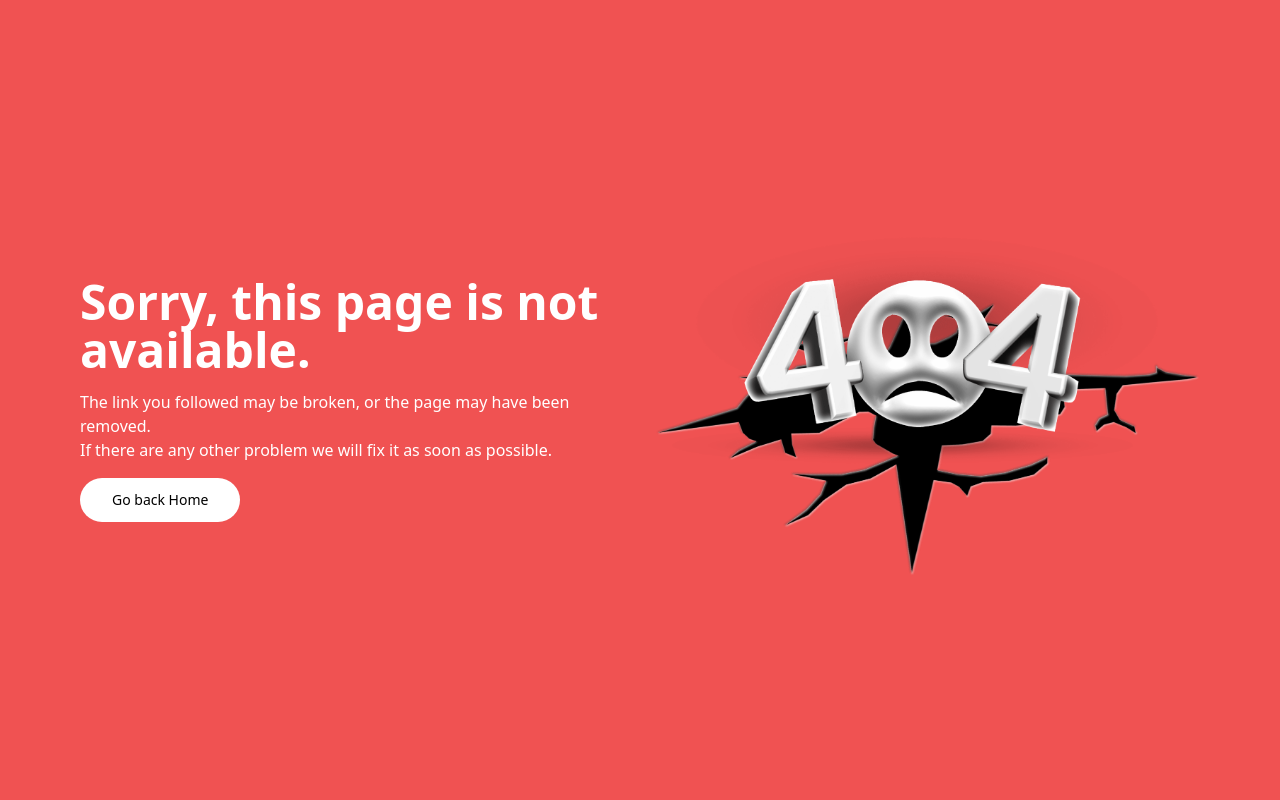
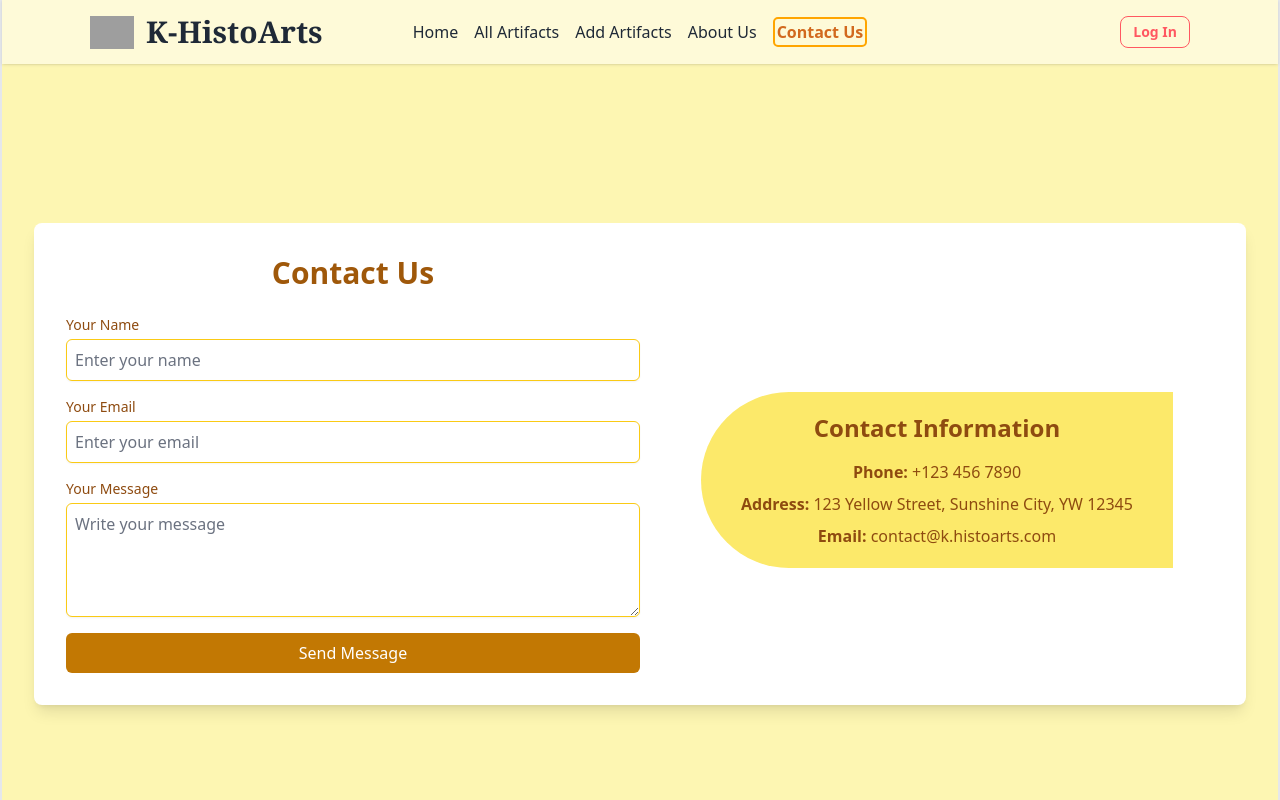
Before and after one commit to kamrul2006/Histo-Arts, a React (Vite) app: page /contactUs in a window 1280 px wide. Shown: the top 800 px of the page. Built offline with nearby package versions, Linux system fonts and the light colour scheme; no server answers; grey boxes are pictures that could not be loaded.

Commit message:
earlyJob Edited

```diff
--- a/index.html
+++ b/index.html
@@ -1,5 +1,5 @@
 <!doctype html>
-<html lang="en">
+<html lang="en" data-theme="light">
 
 <head>
   <meta charset="UTF-8" />
--- a/src/Components/Fixed/Active.css
+++ b/src/Components/Fixed/Active.css
@@ -1,6 +1,7 @@
 .active {
-    background-color:mediumturquoise;
     border-radius: 5px 5px 5px 5px;
-    border-right: 3px red solid;
-    border-left: 3px red solid;
+    border: 2px solid orange;
+    padding: 2px;
+    font-weight: bolder;
+    color: chocolate;
 }
--- a/src/Components/Fixed/NavbarPart.jsx
+++ b/src/Components/Fixed/NavbarPart.jsx
@@ -3,10 +3,11 @@ import { Link, NavLink } from "react-router-dom";
 import { AuthContext } from "../../Providers/AuthProvider";
 
 const list = <>
-    <li><NavLink to={'/'}>Home</NavLink> </li>
-    <li><NavLink to={'/All-Crafts'}>All Artifacts</NavLink> </li>
-    <li><NavLink to={'/Add-Craft'}>Add Artifacts</NavLink> </li>
-    <li><NavLink to={'/abutUs'}>About Us</NavLink> </li>
+    <NavLink to={'/'}>Home</NavLink>
+    <NavLink to={'/All-Crafts'}>All Artifacts</NavLink>
+    <NavLink to={'/Add-Craft'}>Add Artifacts</NavLink>
+    <NavLink to={'/abutUs'}>About Us</NavLink>
+    <NavLink to={'/contactUs'}>Contact Us</NavLink>
 </>
 
 const NavbarPart = () => {
@@ -14,7 +15,7 @@ const NavbarPart = () => {
     // console.log(user?.photoURL)
 
     return (
-        <div className="px-5 md:px-20 bg-white/50 backdrop-blur sticky top-0 z-50 shadow">
+        <div className="px-5 md:px-20 bg-yellow-100 bg-opacity-50 backdrop-blur sticky top-0 z-50 shadow">
             <div className="navbar">
                 <div className="navbar-start">
                     {/* ----------------------------NAVBAr for large device started---------------------------- */}
@@ -45,13 +46,14 @@ const NavbarPart = () => {
 
                         <ul
                             tabIndex={0}
-                            className="menu menu-sm dropdown-content bg-base-100 rounded-box z-50 mt-3 w-52 p-2 shadow">
+                            className="dropdown-content flex flex-col gap-5 p-4 bg-base-100 rounded-box z-50 mt-3 w-52 p-2 shadow">
                             {list}
                         </ul>
                     </div>
 
+
                     <div className=" hidden lg:flex ">
-                        <ul className="menu menu-horizontal px-1 space-x-4">
+                        <ul className="px-1 space-x-4">
                             {list}
                         </ul>
                     </div>
--- a/src/Components/Used/FeaturedArtifacts.jsx
+++ b/src/Components/Used/FeaturedArtifacts.jsx
@@ -43,7 +43,7 @@ const FeaturedArtifacts = () => {
                                         <button>Total Like ({Craft.Like ? Craft.Like : 0})</button>
 
                                         <Link to={`/All-Crafts/details/${Craft._id}`}>
-                                            <button className="btn btn-primary btn-sm btn-outline rounded-full">  View Details</button>
+                                            <button className="btn btn-warning btn-sm btn-outline rounded-full">  View Details</button>
                                         </Link>
                                     </div>
                                 </div>
--- a/src/Pages/AALLCRAFT.jsx
+++ b/src/Pages/AALLCRAFT.jsx
@@ -35,7 +35,7 @@ const AALLCRAFT = () => {
 
 
     return (
-        <div>
+        <div className="bg-amber-50">
             <div>
                 {/* ----------TITLE TEXT-------------- */}
                 <div
@@ -73,7 +73,7 @@ const AALLCRAFT = () => {
                         {data.map(Craft =>
                             <div key={Craft._id}>
                                 <Slide>
-                                    <div className="card card-compact bg-amber-100 w-96 shadow-xl">
+                                    <div className="card card-compact bg-base-100 w-96 shadow-xl">
                                         <figure>
                                             <img
                                                 src={Craft.artifactImage}
@@ -89,7 +89,8 @@ const AALLCRAFT = () => {
                                                 <button>Total Like ({Craft.Like ? Craft.Like : 0})</button>
 
                                                 <Link to={`/All-Crafts/details/${Craft._id}`}>
-                                                    <button className="btn btn-primary btn-sm btn-outline rounded-full">  View Details</button>
+                                                    <button className="btn btn-warning
+                                                     btn-sm btn-outline rounded-full">  View Details</button>
                                                 </Link>
                                             </div>
                                         </div>
--- a/src/Pages/AddCrafts.jsx
+++ b/src/Pages/AddCrafts.jsx
@@ -80,7 +80,7 @@ const AddCraft = () => {
                     {/* --title--- */}
                     <Zoom direction="left" delay={50}>
                         <h1
-                            className="text-center mb-5 text-blue-700 text-3xl md:text-5xl font-bold md:mt-10 ">
+                            className="text-center mb-5 text-yellow-500 text-3xl md:text-5xl font-bold md:mt-10 ">
                             Add a New Artifact.
                         </h1>
                     </Zoom>
@@ -249,7 +249,7 @@ const AddCraft = () => {
                         <div>
                             <button
                                 type="submit"
-                                className="w-full bg-blue-500 text-white py-2 px-4 rounded-md shadow-sm hover:bg-blue-600 focus:outline-none focus:ring-2 focus:ring-offset-2 focus:ring-blue-500"
+                                className="w-full text-black bg-amber-400 hover:text-white py-2 px-4 rounded-md shadow-sm hover:bg-yellow-500 focus:outline-none focus:ring-2 focus:ring-offset-2 focus:ring-blue-500"
                             >
                                 Upload Artifact
                             </button>
--- /dev/null
+++ b/src/Pages/ContactUs.jsx
@@ -0,0 +1,57 @@
+import React from 'react';
+
+const ContactUs = () => {
+    return (
+        <div className="min-h-screen bg-yellow-100 flex flex-col items-center justify-center px-4 sm:px-10 py-10 lg:px-8">
+            <div className="w-full bg-white rounded-lg shadow-lg p-6 sm:p-8  flex flex-col md:flex-row gap-5 items-center">
+
+                <form className="space-y-4 w-full md:w-1/2">
+                    <h1 className="text-2xl sm:text-3xl font-bold text-yellow-600 text-center mb-6">Contact Us</h1>
+
+                    <div>
+                        <label htmlFor="name" className="block text-sm font-medium text-yellow-700">Your Name</label>
+                        <input
+                            type="text"
+                            id="name"
+                            className="mt-1 block w-full p-2 border border-yellow-300 rounded-md shadow-sm focus:ring-yellow-500 focus:border-yellow-500"
+                            placeholder="Enter your name"
+                        />
+                    </div>
+                    <div>
+                        <label htmlFor="email" className="block text-sm font-medium text-yellow-700">Your Email</label>
+                        <input
+                            type="email"
+                            id="email"
+                            className="mt-1 block w-full p-2 border border-yellow-300 rounded-md shadow-sm focus:ring-yellow-500 focus:border-yellow-500"
+                            placeholder="Enter your email"
+                        />
+                    </div>
+                    <div>
+                        <label htmlFor="message" className="block text-sm font-medium text-yellow-700">Your Message</label>
+                        <textarea
+                            id="message"
+                            rows="4"
+                            className="mt-1 block w-full p-2 border border-yellow-300 rounded-md shadow-sm focus:ring-yellow-500 focus:border-yellow-500"
+                            placeholder="Write your message"
+                        ></textarea>
+                    </div>
+                    <button
+                        type="submit"
+                        className="w-full bg-yellow-500 hover:bg-yellow-600 text-white font-medium py-2 px-4 rounded-md focus:outline-none focus:ring-2 focus:ring-yellow-400 focus:ring-offset-2"
+                    >
+                        Send Message
+                    </button>
+                </form>
+
+                <div className="mt-8 text-center mx-auto md:bg-yellow-200 md:px-10 rounded-l-full md:py-5">
+                    <h2 className="text-2xl font-bold text-yellow-700 mb-4">Contact Information</h2>
+                    <p className="text-yellow-700 "><strong>Phone:</strong> +123 456 7890</p>
+                    <p className="text-yellow-700 my-2"><strong>Address:</strong> 123 Yellow Street, Sunshine City, YW 12345</p>
+                    <p className="text-yellow-700"><strong>Email:</strong> contact@k.histoarts.com</p>
+                </div>
+            </div>
+        </div>
+    );
+};
+
+export default ContactUs;
--- a/src/Router.jsx
+++ b/src/Router.jsx
@@ -13,6 +13,7 @@ import MyInfo from "./Pages/MyInfo";
 import AddCraft from "./Pages/AddCrafts";
 import CraftDetails from "./Pages/CraftDetails";
 import AboutUs from "./Components/Used/AboutUs";
+import ContactUs from "./Pages/ContactUs";
 
 
 
@@ -44,6 +45,10 @@ const router = createBrowserRouter([
                 path: '/abutUs',
                 element: <AboutUs/>
             },
+            {
+                path: '/contactUs',
+                element: <ContactUs/>
+            }
         ]
     },
     {
```
